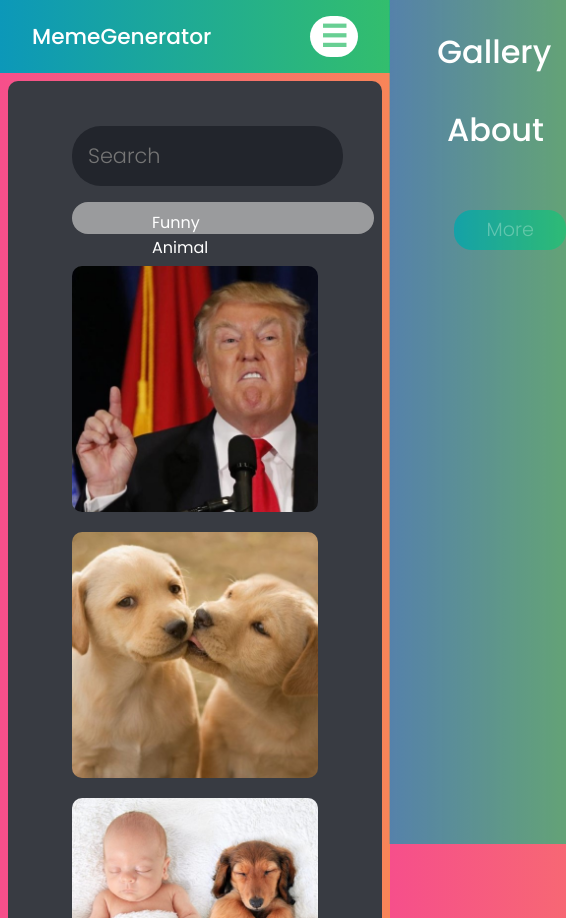
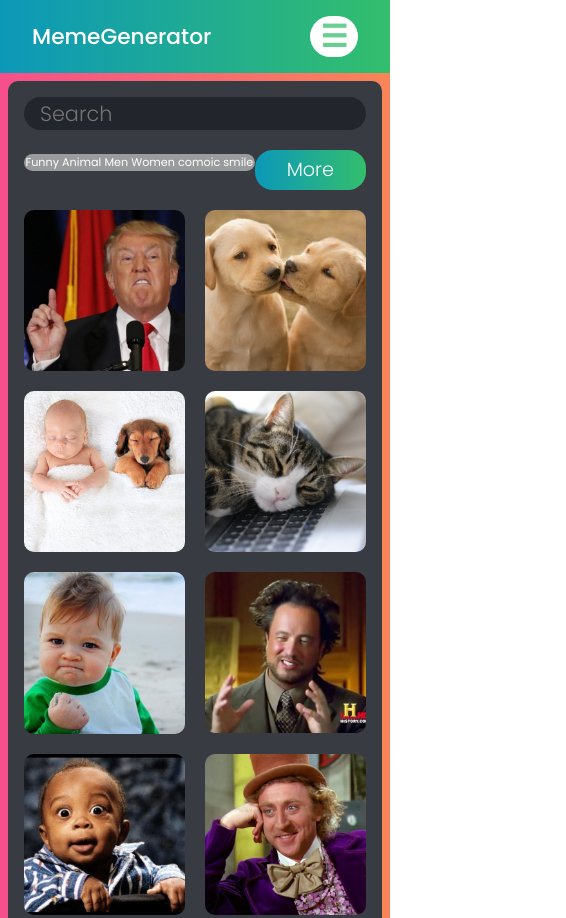
Before and after one commit to AlenChernick/Sprint2-Meme-Generator, a plain HTML site: page index.html in a window 390 px wide. Shown: the top 918 px of the page, 566 px wide, since content can reach past the window. Drawn offline with Linux system fonts and the light colour scheme.

Commit message:
responsive test

```diff
--- a/css/components/meme-gallery.css
+++ b/css/components/meme-gallery.css
@@ -15,8 +15,6 @@
   background-color: #22252c;
   border-radius: 29px;
   width: 33.8125rem;
-  line-height: 3.625rem;
-  margin-bottom: 2.8125rem;
   padding-left: 1rem;
   font-size: 1.301875rem;
   border: none;
@@ -27,21 +25,25 @@ input.search-input {
   background-image: url(/icons/search-icon.png);
   background-repeat: no-repeat;
   background-position-x: 30rem;
-  background-position-y: 0.8rem;
+  background-position-y: 0.5rem;
+}
+
+.filter-by-more-btn-container {
+  flex-grow: 1;
+  height: 3rem;
+  align-items: center;
 }
 
 .sort-by {
   /* box-sizing: content-box; */
-  height: 3.625rem;
+  width: 100%;
   background-color: #c2c2c2b6;
-
-  padding-inline-start: 10rem;
-  padding-inline-end: 5rem;
-  padding-block-start: 0.5rem;
-  padding-block-end: 1.5rem;
+  flex-grow: 1;
   color: white;
   border-radius: 50px;
   font-family: poppins-regular;
+  font-size: 2rem;
+  justify-content: space-around;
 }
 
 .more-btn {
@@ -52,8 +54,6 @@ input.search-input {
   padding-inline-start: 2rem;
   padding-inline-end: 2rem;
   padding-block-start: 0.3rem;
-  margin-block-start: 0.5rem;
-  margin-inline-start: 9rem;
   font-size: 1.19875rem;
   background: linear-gradient(90deg, rgba(12, 152, 185, 1) 0%, rgba(51, 190, 109, 1) 100%);
 }
@@ -62,6 +62,7 @@ input.search-input {
   display: grid;
   grid-template-columns: repeat(auto-fit, minmax(199.55px, 1fr));
   grid-gap: 20px;
+  margin-block-start: 1rem;
 }
 
 .meme-img {
--- a/css/mq/mq.css
+++ b/css/mq/mq.css
@@ -5,32 +5,30 @@
     margin: 0;
   }
 
+  .meme-editor-container {
+    height: 10px;
+  }
+
   .main-nav .nav-options {
     position: fixed;
     top: 0;
-    right: 0;
-    height: 100vh;
+    height: 25vh;
     display: inline-block;
     background: linear-gradient(90deg, rgba(12, 153, 185, 0.686) 0%, rgba(51, 190, 109, 0.743) 100%);
-    min-width: 40%;
+    min-width: 100%;
     padding-block-start: 1rem;
-    transform: translateX(100%);
+    transform: translateY(-100%);
     transition: transform 0.6s, box-shadow 0.6s;
     line-height: 4.5rem;
   }
 
   body.menu-open .nav-options {
-    transform: translateX(0);
+    transform: translateY(0);
     box-shadow: 0px 0px 5px rgba(72, 72, 72, 0.617);
-    z-index: 20;
   }
 
   body.menu-open .menu-toggle {
     opacity: 0;
-  }
-
-  .meme-gallery.shown .gallery-container {
-    padding: 2.8125rem 4rem;
   }
 
   .main-logo .logo {
@@ -52,8 +50,8 @@
 
   .main-nav .gallery {
     font-size: 2rem;
-    padding-inline-start: 2.95625rem;
-    padding-inline-end: 2.95625rem;
+    padding-inline-start: 8.95625rem;
+    padding-inline-end: 10.95625rem;
     padding-block-start: 0.675rem;
     padding-block-end: 0.675rem;
     border-radius: 0;
@@ -62,37 +60,32 @@
   .main-nav .about {
     margin-inline-start: 0;
     margin-inline-end: 0;
-    padding-inline-start: 3.55625rem;
-    padding-inline-end: 2.95625rem;
+    padding-inline-start: 8.95625rem;
+    padding-inline-end: 10.95625rem;
     padding-block-start: 0.675rem;
-    padding-block-end: 0.675rem;
+    padding-block-end: 0.975rem;
     border-radius: 0;
     font-size: 2rem;
   }
 
   .filter-by-search-by {
     flex-direction: column;
+    max-width: 100%;
   }
 
   .search-input {
-    max-width: 110%;
+    max-width: 100%;
     margin-bottom: 1rem;
   }
 
   .sort-by {
-    padding-inline-start: 5rem;
-    padding-inline-end: 10rem;
     margin-block-end: 1rem;
-    height: 1rem;
-  }
-
-  .more-btn {
-    margin-inline-start: 5rem;
-    margin-block-end: 1rem;
+    font-size: 0.7rem;
   }
 
   .gallery-container {
     margin: 0.5rem;
+    padding: 1rem;
   }
 
   .creator-bg {
@@ -151,6 +144,10 @@
     max-width: 100%;
     z-index: -1;
   }
+
+  .meme-gallery {
+    grid-template-columns: repeat(2, 1fr);
+  }
 }
 
 /* small */
--- a/index.html
+++ b/index.html
@@ -25,10 +25,12 @@
         </div>
       </header>
       <div class="gallery-container">
-        <div class="filter-by-search-by flex space-between">
+        <div class="filter-by-search-by flex ">
           <input type="text" class="search-input flex" placeholder="Search"/>
           <div class="filter-by-more-btn-container flex">
-            <div class="sort-by">Funny Animal Men Women comoic smile</div>
+            <div class="sort-by flex">
+              <span>Funny</span><span>Animal</span> <span>Men</span><span>Women</span><span>comoic</span> <span>smile</span>
+            </div>
             <div class="more-btn">More</div>
           </div>
         </div>
@@ -71,7 +73,7 @@
           <img class="btn share" src="icons/share.png" alt="">
           <img class="btn download" src="icons/Download.png" alt="">
         </div>
-  </section>
+      </section>
     </main>
     <script src="js/service/memeService.js"></script>
     <script src="js/galleryController.js"></script>
--- a/js/galleryController.js
+++ b/js/galleryController.js
@@ -4,6 +4,7 @@
 // render all imgs and enter the meme creator and show the clicked img
 function renderGalleryImgs() {
   const imgsIdx = [1, 2, 3, 4, 5, 6, 7, 8, 9, 10, 11, 12, 13, 14, 15, 16, 17, 18]
+  const elMenu = document.querySelector('.menu-open')
   const elGallery = document.querySelector('.gallery-container')
   const elMemeEditor = document.querySelector('.meme-editor-container')
   const elSelectedMeme = document.querySelector('.selected-meme')
@@ -24,7 +25,7 @@ function renderGalleryImgs() {
       elGallery.style.backgroundColor = 'transparent'
       elMemeEditor.style.display = 'flex'
       elFilterSearch.style.display = 'none'
-      elGallery.style.padding = '0'
+      elGallery.style.padding = '1rem'
     })
     elImgGallery.appendChild(elImage)
   })
--- a/js/memeController.js
+++ b/js/memeController.js
@@ -109,5 +109,4 @@ function onReturnToGallery() {
   elMemeEditor.style.display = 'none'
   elFilterSearch.style.display = 'flex'
   elGallery.style.backgroundColor = '#383b42'
-  elGallery.style.padding = '2.8125rem 4rem'
 }
```
